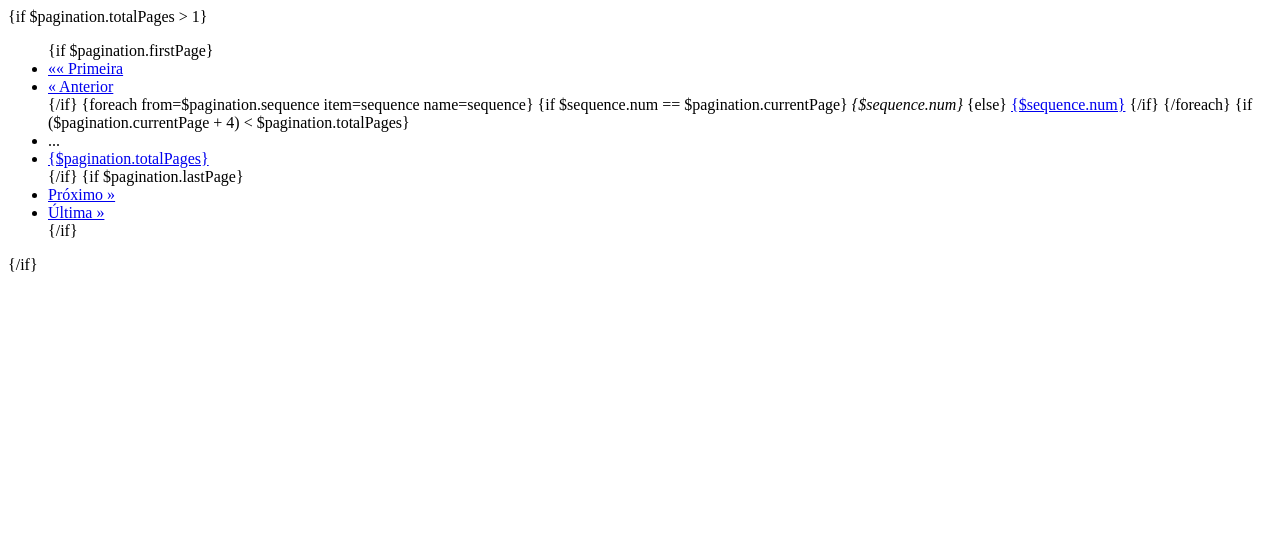
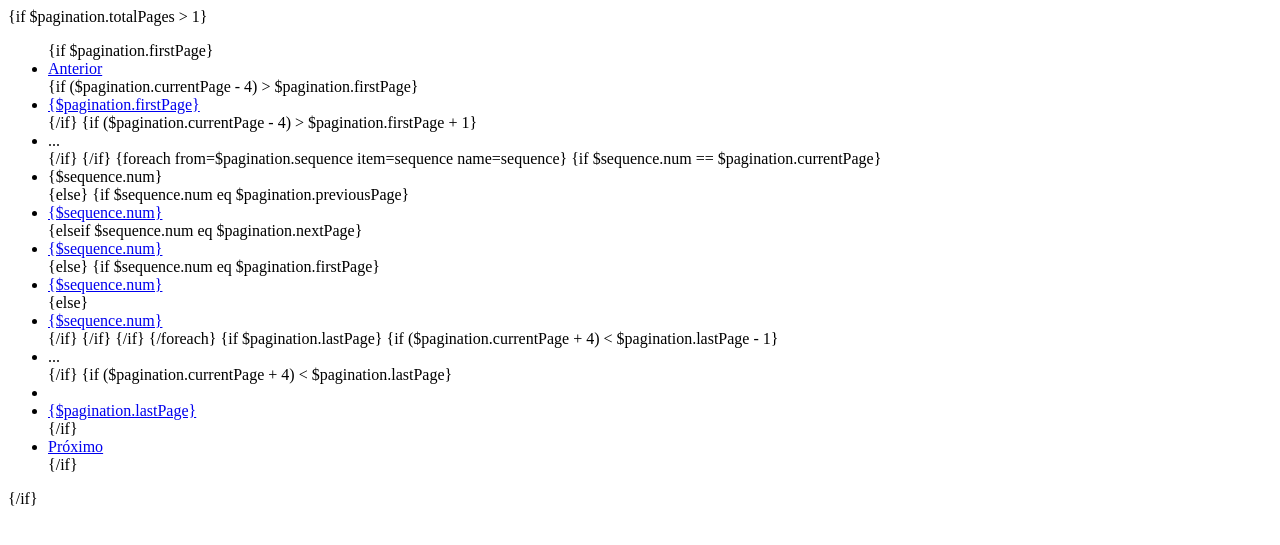
Before and after one commit to hideks/HideksApplicationStructure, a PHP site: page /application/views/scripts/pagination.phtml in a window 1280 px wide. Shown: the top 545 px of the page. Run offline with PHP 8.4, Linux system fonts and the light colour scheme.

Commit message:
Modificado scripts/pagination.phtml conforme a especificação do Google

```diff
--- a/application/views/scripts/pagination.phtml
+++ b/application/views/scripts/pagination.phtml
@@ -1,26 +1,45 @@
 {if $pagination.totalPages > 1}
     <ul>
         {if $pagination.firstPage}
-            <li><a href="{$pagination.firstPageUrl}">&laquo;&laquo; Primeira</a></li>
-            <li><a href="{$pagination.previousPageUrl}">&laquo; Anterior</a></li>
+            <li><a href="{$pagination.previousPageUrl}" rel="prev">Anterior</a></li>
+
+            {if ($pagination.currentPage - 4) > $pagination.firstPage}
+                <li><a href="{$pagination.firstPageUrl}" rel="start {if $pagination.currentPage eq 2}prev{/if}">{$pagination.firstPage}</a></li>
+            {/if}
+
+            {if ($pagination.currentPage - 4) > $pagination.firstPage + 1}
+                <li><span>...</span></li>
+            {/if}
         {/if}
 
         {foreach from=$pagination.sequence item=sequence name=sequence}
             {if $sequence.num == $pagination.currentPage}
-                <em>{$sequence.num}</em>
+                <li><span>{$sequence.num}</span></li>
             {else}
-                <a href="{$sequence.url}">{$sequence.num}</a>
+                {if $sequence.num eq $pagination.previousPage}
+                    <li><a href="{$sequence.url}" rel="prev {if $pagination.currentPage eq 2}start{/if}">{$sequence.num}</a></li>
+                {elseif $sequence.num eq $pagination.nextPage}
+                    <li><a href="{$sequence.url}" rel="next">{$sequence.num}</a></li>
+                {else}
+                    {if $sequence.num eq $pagination.firstPage}
+                        <li><a href="{$sequence.url}" rel="start">{$sequence.num}</a></li>
+                    {else}
+                        <li><a href="{$sequence.url}">{$sequence.num}</a></li>
+                    {/if}
+                {/if}
             {/if}
         {/foreach}
 
-        {if ($pagination.currentPage + 4) < $pagination.totalPages}
-            <li><span>...</span></li>
-            <li><a href="{$pagination.totalPagesUrl}">{$pagination.totalPages}</a></li>
-        {/if}
+        {if $pagination.lastPage}
+            {if ($pagination.currentPage + 4) < $pagination.lastPage - 1}
+                <li><span>...</span></li>
+            {/if}
 
-        {if $pagination.lastPage}
-            <li><a href="{$pagination.nextPageUrl}">Próximo &raquo;</a></li>
-            <li><a href="{$pagination.lastPageUrl}">Última &raquo;</a></li>
+            {if ($pagination.currentPage + 4) < $pagination.lastPage}
+                <li><li><a href="{$pagination.lastPageUrl}">{$pagination.lastPage}</a></li>
+            {/if}
+
+            <li><a href="{$pagination.nextPageUrl}" rel="next">Próximo</a></li>
         {/if}
     </ul>
 {/if}
```
